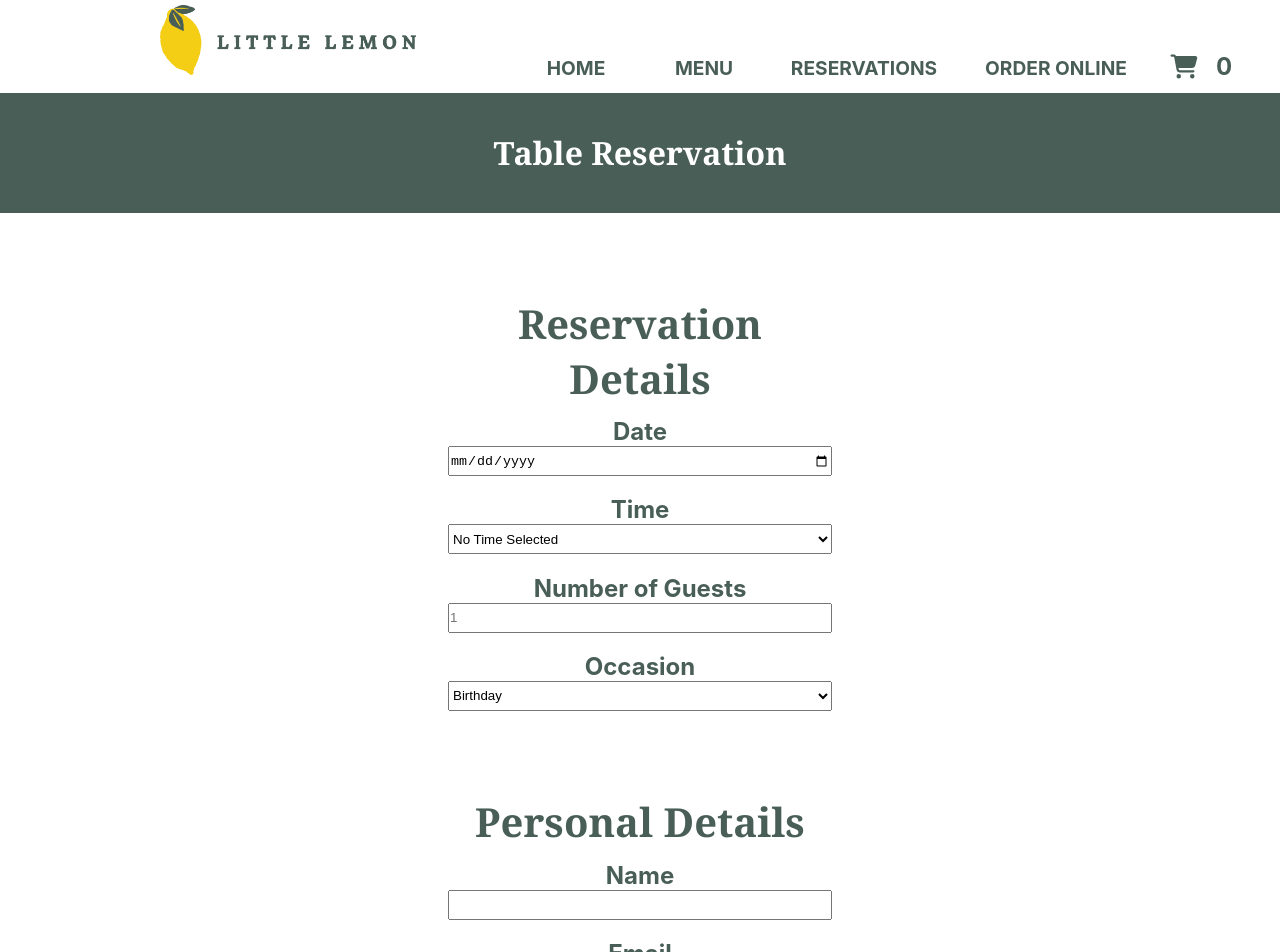
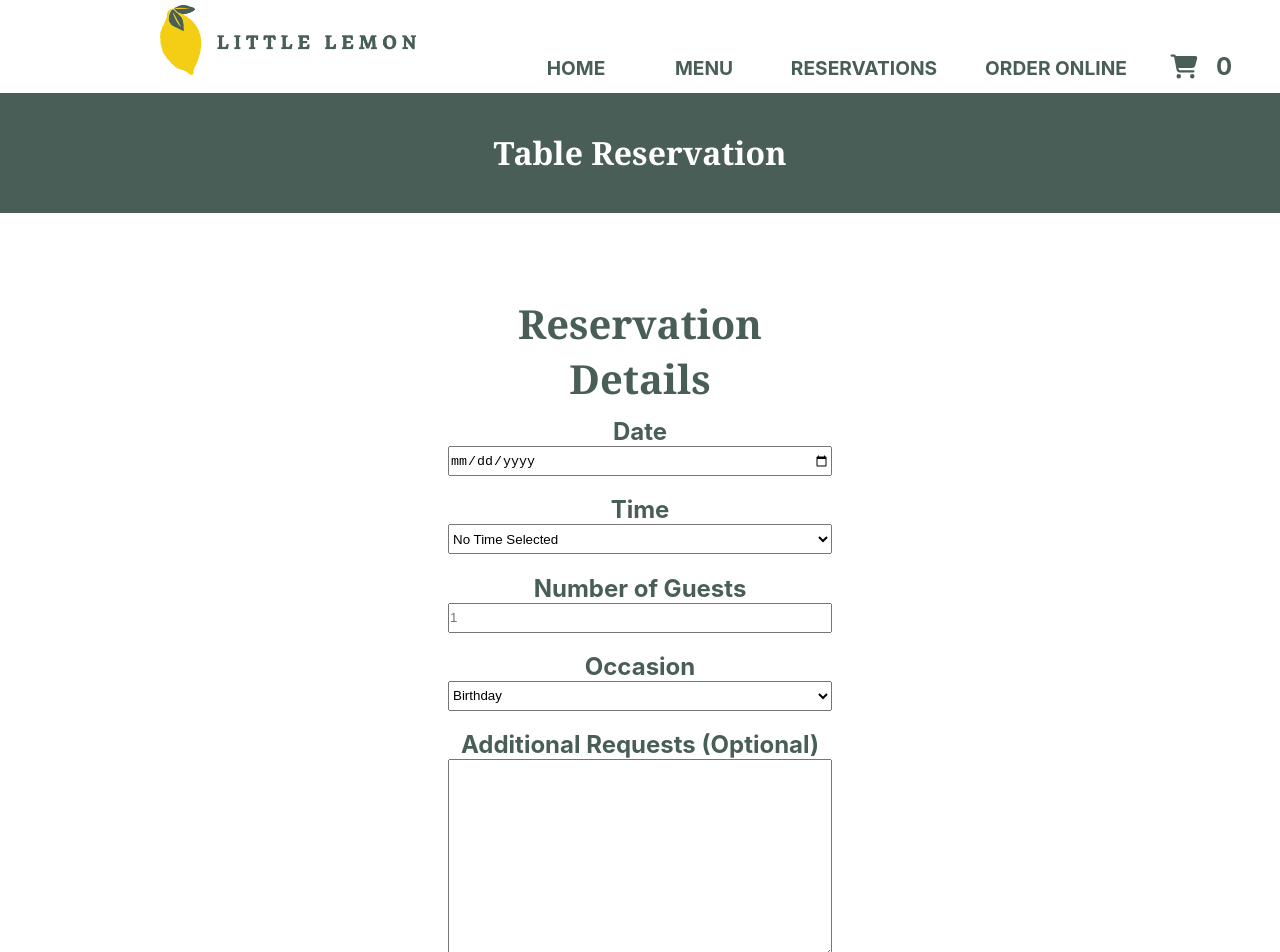
Before and after one commit to jehherne0506/Meta_Capstone_Project_Little-Lemon, a React (Create React App) app: page /reservations in a window 1280 px wide. Shown: the top 952 px of the page. Built offline with nearby package versions, Linux system fonts and the light colour scheme.

Commit message:
Add Additional Requests

```diff
--- a/src/Components/Pages/Reservations/booking_form.css
+++ b/src/Components/Pages/Reservations/booking_form.css
@@ -68,6 +68,9 @@ select{
 .contact {
     font-size: 60%;
 }
+textarea{
+    height: 200px;
+}
 
 @media screen and (max-width:700px) {
     form{
--- a/src/Components/Pages/Reservations/booking_form.js
+++ b/src/Components/Pages/Reservations/booking_form.js
@@ -8,7 +8,7 @@ import Confirmation from './confirmation'
 import 'react-phone-input-2/lib/style.css'
 
 function BookingForm(){
-    const [booking_data,setBooking_Data] = useState({date:'',time:'',guests:'',occasion:''})
+    const [booking_data,setBooking_Data] = useState({date:'',time:'',guests:'',occasion:'',requests:''})
     const [available_times,setAvailable_times] = useState([])
     const [ischecked,setIsChecked] = useState(false)
     const navigate = useNavigate()
@@ -75,6 +75,8 @@ function BookingForm(){
                     <option>Anniversary</option>
                     <option>Other</option>
                 </select>
+                <label htmlFor='additional_requests'>Additional Requests (Optional)</label>
+                <textarea id='additional_requests' onChange={(e)=>{setBooking_Data({...booking_data,requests:e.target.value})}} />
                 <h1>Personal Details</h1>
                 <label htmlFor='name'>Name</label>
                 <input className='personal_input' type='text' id='name' value={formik.values.name} onChange={formik.handleChange} onBlur={formik.handleBlur} />
```
